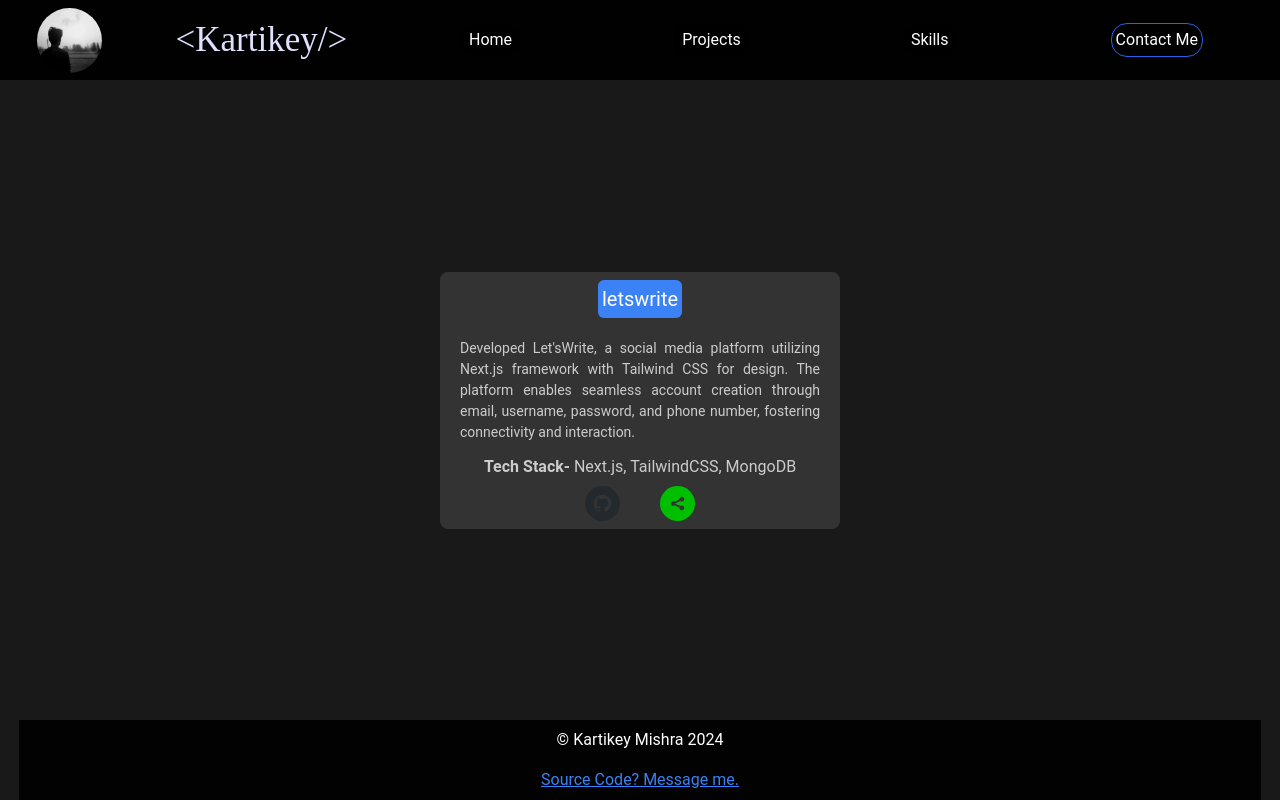
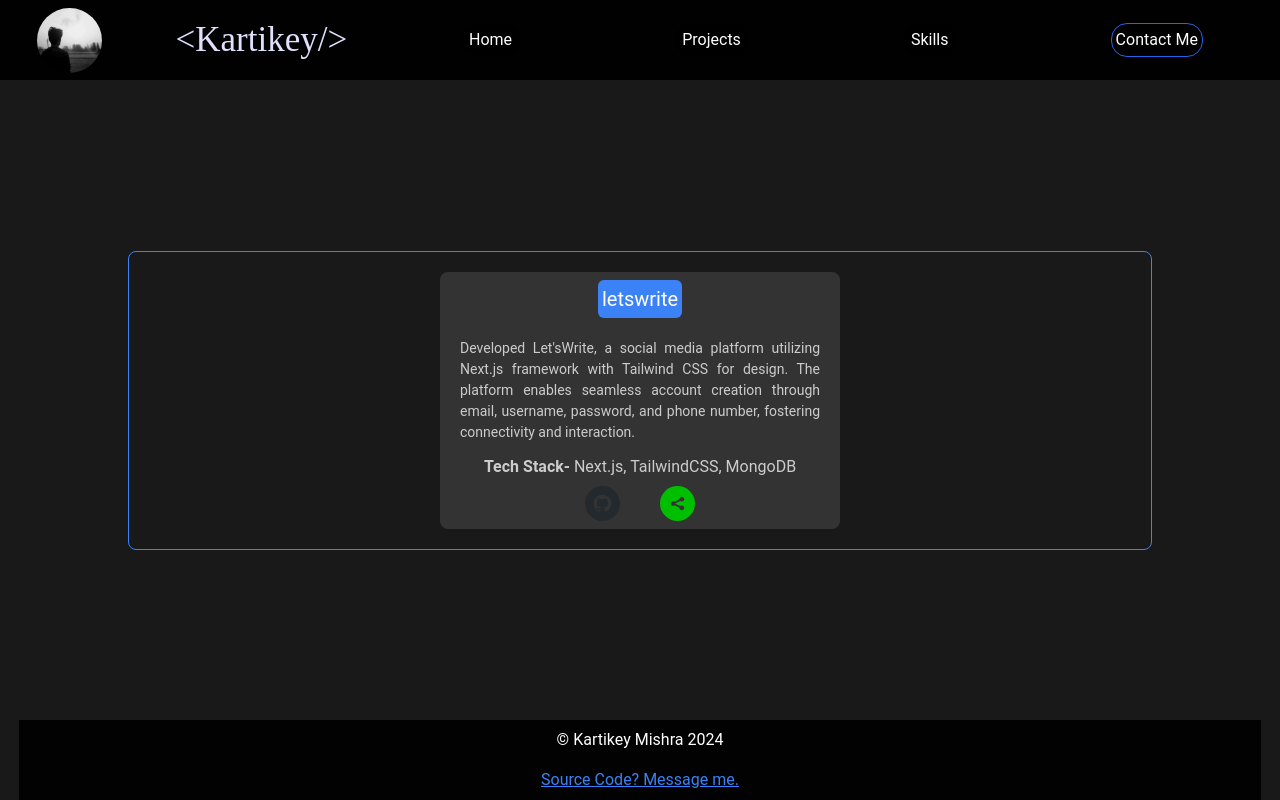
Before and after one commit to kartikeycsjm/kartikey, a Next.js app: page /project in a window 1280 px wide. Built offline with nearby package versions, Linux system fonts and the light colour scheme.

Commit message:
project border

```diff
--- a/app/project/page.jsx
+++ b/app/project/page.jsx
@@ -6,13 +6,14 @@ const page = () => {
   return (
     <div className='w-full min-h-screen flex justify-between items-center flex-col bg-[rgba(0,0,0,0.9)]'>
       <Header></Header>
-      <Project name={'letswrite'} text={`Developed Let'sWrite, a social media platform utilizing Next.js framework with Tailwind CSS for design.
+      <div id="project" className='p-5 rounded-lg w-[80%] border border-blue-500 h-[100%] flex justify-around items-center'>
+        <Project name={'letswrite'} text={`Developed Let'sWrite, a social media platform utilizing Next.js framework with Tailwind CSS for design.
         The platform enables seamless account creation through email, username, password, and phone
         number, fostering connectivity and interaction.`}
-        techstack={'Next.js, TailwindCSS, MongoDB'}
-        githublink={'https://github.com/kartikeycsjm/letswrite'}
-        livelink={'https://letswrite1.vercel.app'} />
-
+          techstack={'Next.js, TailwindCSS, MongoDB'}
+          githublink={'https://github.com/kartikeycsjm/letswrite'}
+          livelink={'https://letswrite1.vercel.app'} />
+      </div>
       <Footer></Footer>
     </div>
   )
--- a/app/project/project.jsx
+++ b/app/project/project.jsx
@@ -2,7 +2,7 @@ import React from 'react'
 import { SocialIcon } from 'react-social-icons'
 const project = ({ name, text, techstack, githublink, livelink }) => {
   return (
-    <div className='rounded-lg min-h-[250px] w-[80%] md:w-[400px] bg-[#333333] text-[#cccccc] flex justify-between items-center flex-col '>
+    <div className='rounded-lg min-h-[250px] w-[95%] md:w-[400px] bg-[#333333] text-[#cccccc] flex justify-between items-center flex-col '>
       <h1 className='text-[20px] text-[white] bg-blue-500 m-2 px-1 py-1 rounded-md'>{name}</h1>
       <p className='px-5 py-3 flex justify-center items-center text-justify text-[14px]'>{text}</p>
       <div id="techstack" className='text-bold text-center'>
```
